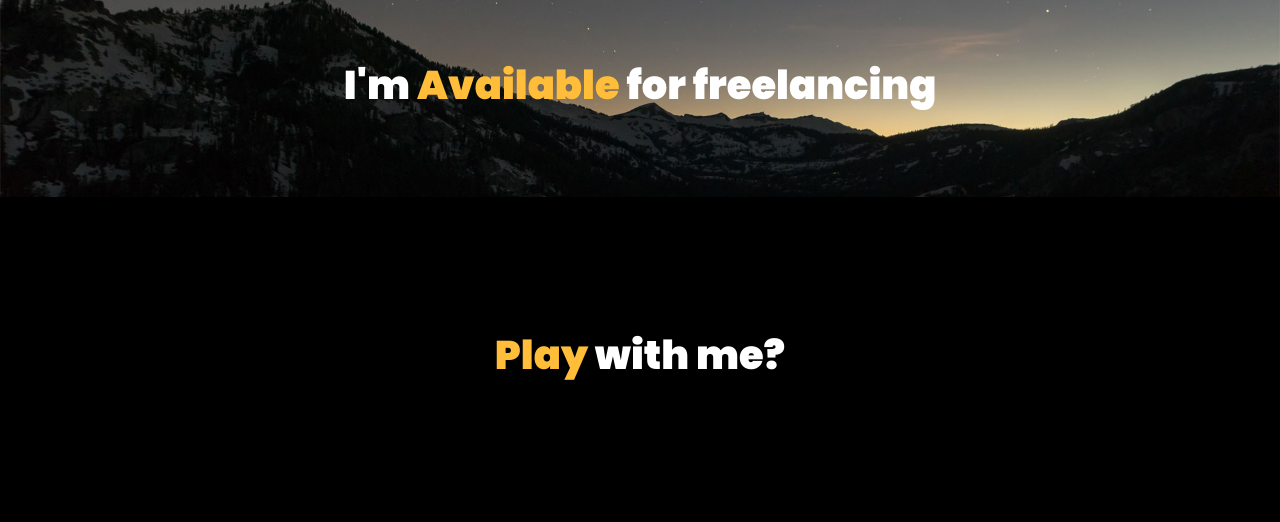
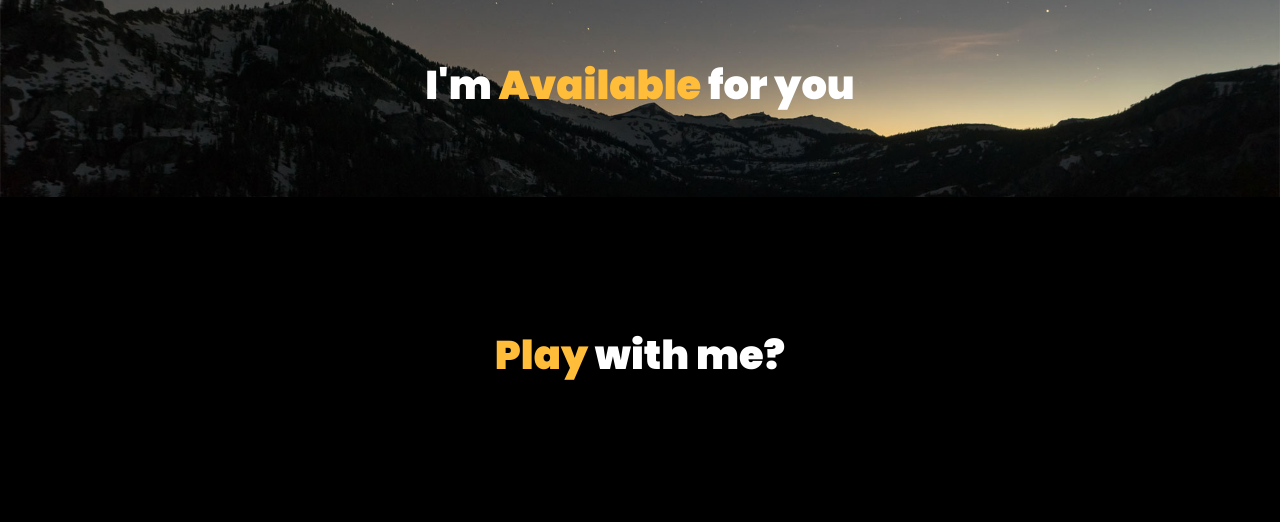
Before and after one commit to AdamDuzli/Adam-D, a plain HTML site: page index.html in a window 1280 px wide. Shown: the part 4836-5358 px from the top of the page. Drawn offline with Linux system fonts and the light colour scheme; files whose address does not match are found by name.

Commit message:
Update index.html

```diff
--- a/index.html
+++ b/index.html
@@ -662,7 +662,7 @@
 		<div class="container">
 			<div class="row justify-content-center">
 				<div class="col-md-7 ftco-animate text-center" style="position: relative;top: -2em;">
-					<h2>I'm <span>Available</span> for freelancing</h2>
+					<h2>I'm <span>Available</span> for you</h2>
 
 
 					<!--! Need to fix -->
@@ -825,7 +825,7 @@
 				</div>
 			</div> -->
 
-			<div class="row no-gutters block-9">
+		<!--	<div class="row no-gutters block-9">
 				<div class="col-md-6 order-md-last d-flex">
 					<form action="#" class="bg-light p-4 p-md-5 contact-form">
 						<div class="form-group">
@@ -853,7 +853,7 @@
 				</div>
 			</div>
 		</div>
-    </section>
+    </section> -->
 
 
 	<!--todo Add section: if you gut until here you deserve a good funckie song  -->
```
